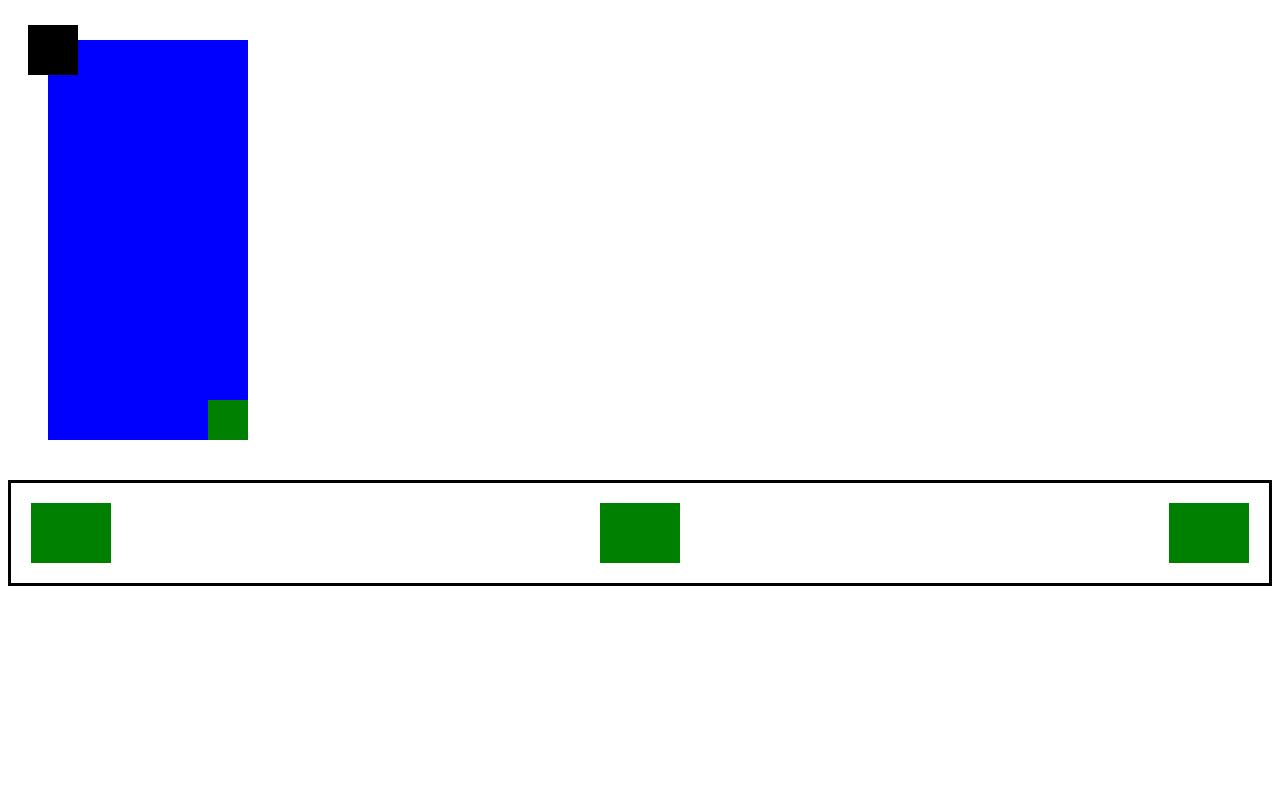
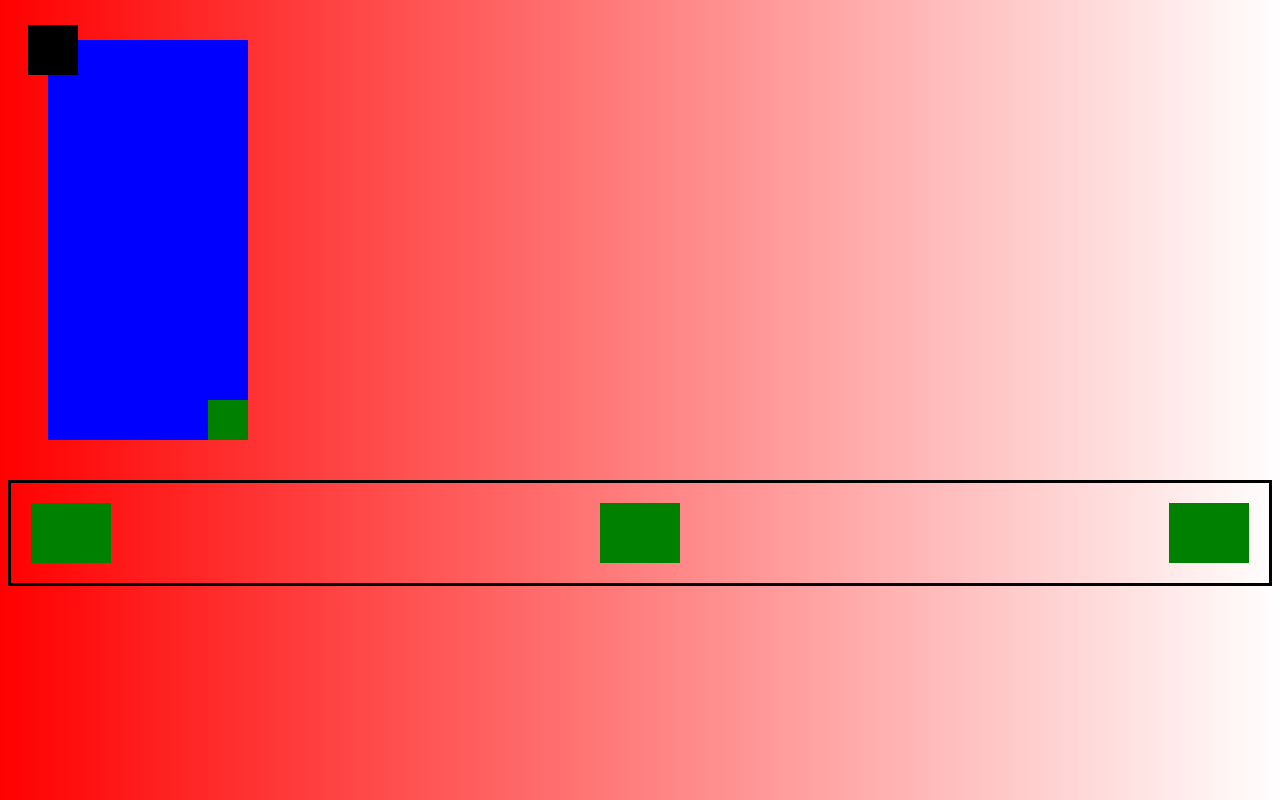
Before and after one commit to Django6161/2cWI, a plain HTML site: page 01.web-basics/06.Flex-Box/06.02.Uebung/Uebung2.html in a window 1280 px wide. Drawn offline with Linux system fonts and the light colour scheme.

Commit message:
correction

```diff
--- a/01.web-basics/06.Flex-Box/06.02.Uebung/Uebung2.html
+++ b/01.web-basics/06.Flex-Box/06.02.Uebung/Uebung2.html
@@ -8,7 +8,7 @@
     <style>
 
         body{
-            background-image: linear-gradient(to rightc, red, white);
+            background-image: linear-gradient(to right, red, white);
         }
 
 
```
